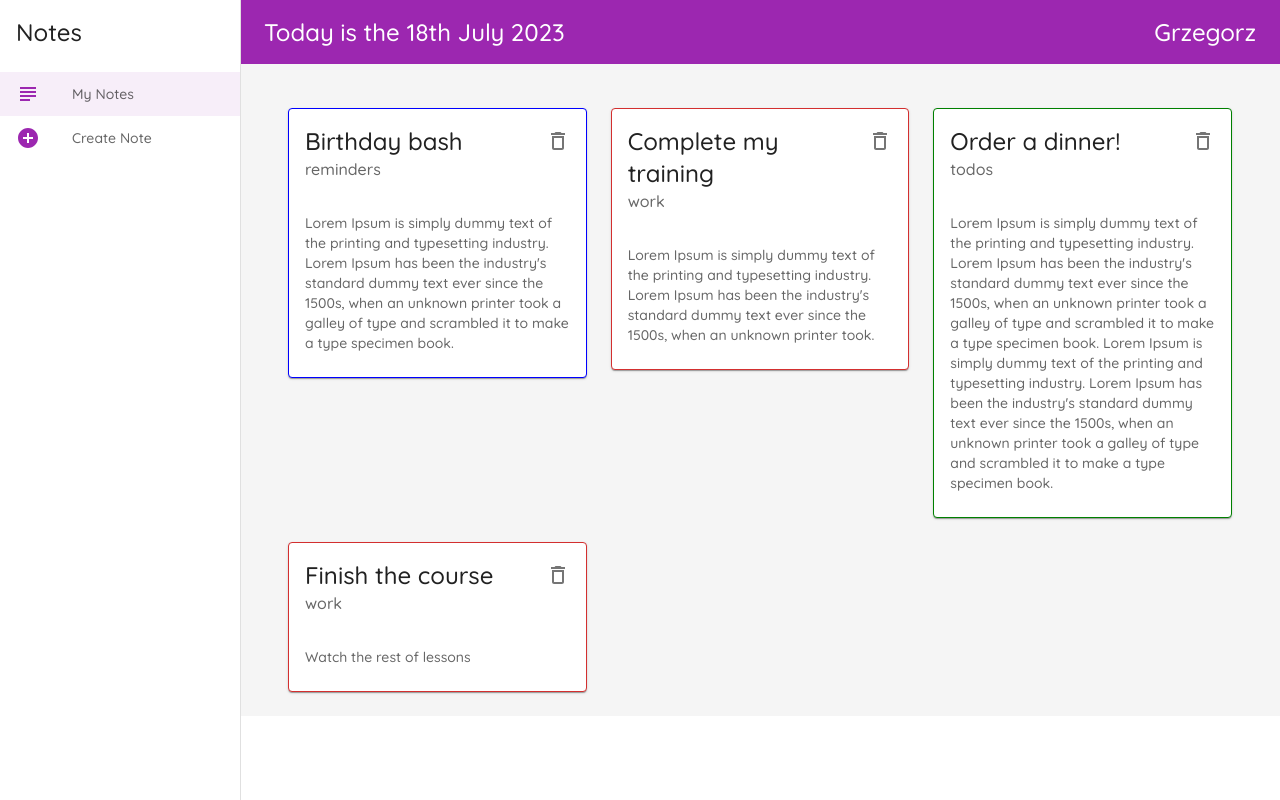
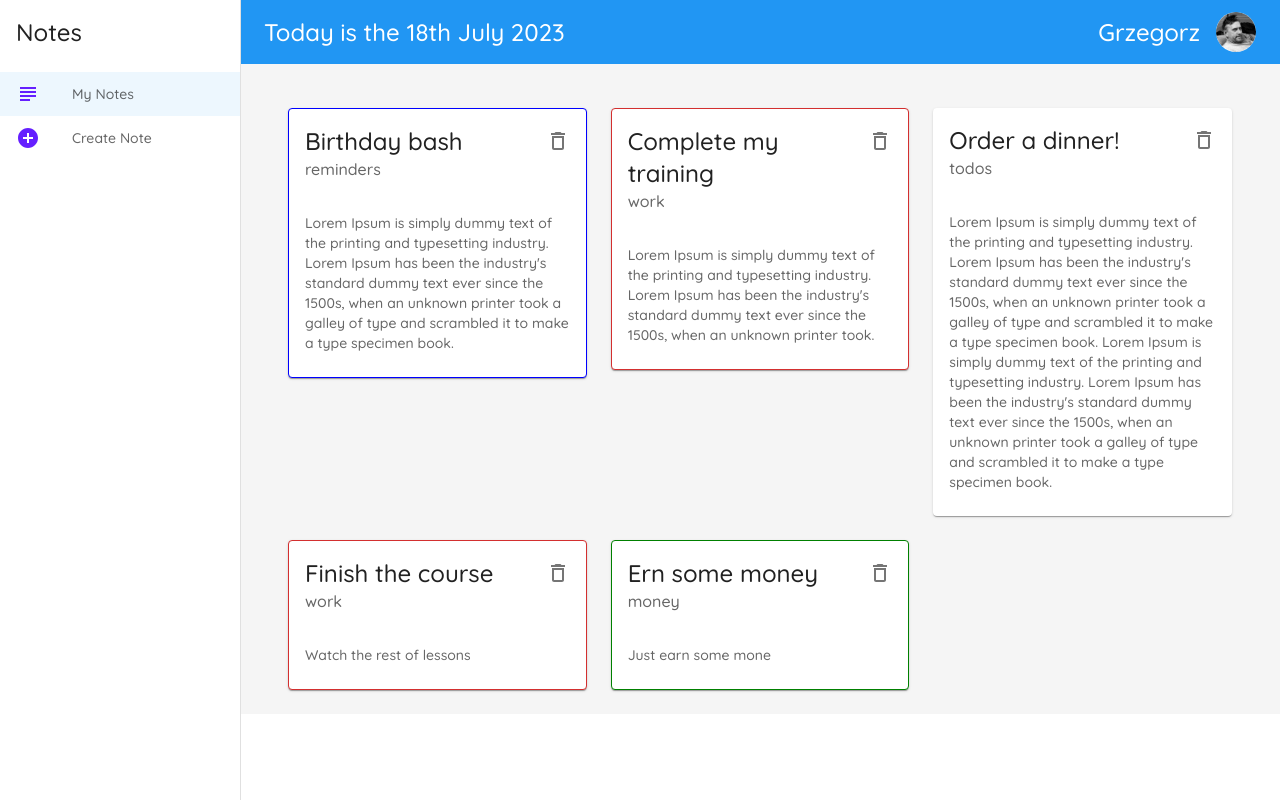
Before and after one commit to GrzegorzPacewicz/notes-mui, a React (Vite) app: page /#/ in a window 1280 px wide. Built offline with nearby package versions, Linux system fonts and the light colour scheme; data requests are answered from the project's data file.

Commit message:
Hover added to cards. Basic color to blue and secondary to deepPurple. Avatar added

```diff
--- a/data/db.json
+++ b/data/db.json
@@ -23,6 +23,12 @@
       "details": "Watch the rest of lessons",
       "category": "work",
       "id": 4
+    },
+    {
+      "title": "Ern some money",
+      "details": "Just earn some mone",
+      "category": "money",
+      "id": 5
     }
   ]
 }
--- a/src/components/Layout/Layout.jsx
+++ b/src/components/Layout/Layout.jsx
@@ -1,5 +1,5 @@
 import {
-    AppBar,
+    AppBar, Avatar,
     Drawer,
     List,
     ListItem,
@@ -42,7 +42,7 @@ const StyledPaper = styled(Paper)({
 
 const ActiveListItem = styled(ListItem)(({theme}) => ({
     '& .MuiListItemIcon-root': {
-        color: theme.palette.primary.main,
+        color: theme.palette.secondary.main,
     },
 }))
 
@@ -91,6 +91,7 @@ const Layout = ({children}) => {
                         <Typography variant="h5">
                             Grzegorz
                         </Typography>
+                        <Avatar  sx={{ marginLeft: '16px' }}  src="/icon.png"/>
                     </Toolbar>
                 </StyledAppBar>
 
--- a/src/components/NoteCard.jsx
+++ b/src/components/NoteCard.jsx
@@ -6,8 +6,13 @@ const StyledCard = styled(Card)(({theme, note}) => ({
     border:
         note.category === 'work' ? `1px solid ${theme.palette.error.main}`
         : note.category === 'reminders' ? `1px solid blue`
-        : note.category === 'todos' ? `1px solid green`
+        : note.category === 'money' ? `1px solid green`
         : 'none',
+    transition: 'transform 0.5s ease',
+    '&:hover': {
+        transform: 'scale(1.05)',
+    },
+
 }));
 
 // instead the theme you can use it red for example;
--- a/src/theme.jsx
+++ b/src/theme.jsx
@@ -1,13 +1,13 @@
 import { createTheme } from "@mui/material";
-import { blue, grey, purple } from "@mui/material/colors";
+import { blue, deepPurple, } from "@mui/material/colors";
 
 export const theme = createTheme({
     palette: {
-        primary: purple,
+        primary: blue,
             // {
             //     main: grey[100]
             // },
-        secondary: blue
+        secondary: deepPurple,
     },
     typography: {
         fontFamily: 'Quicksand',
```
Also changed, not shown: public/icon.png (added).
